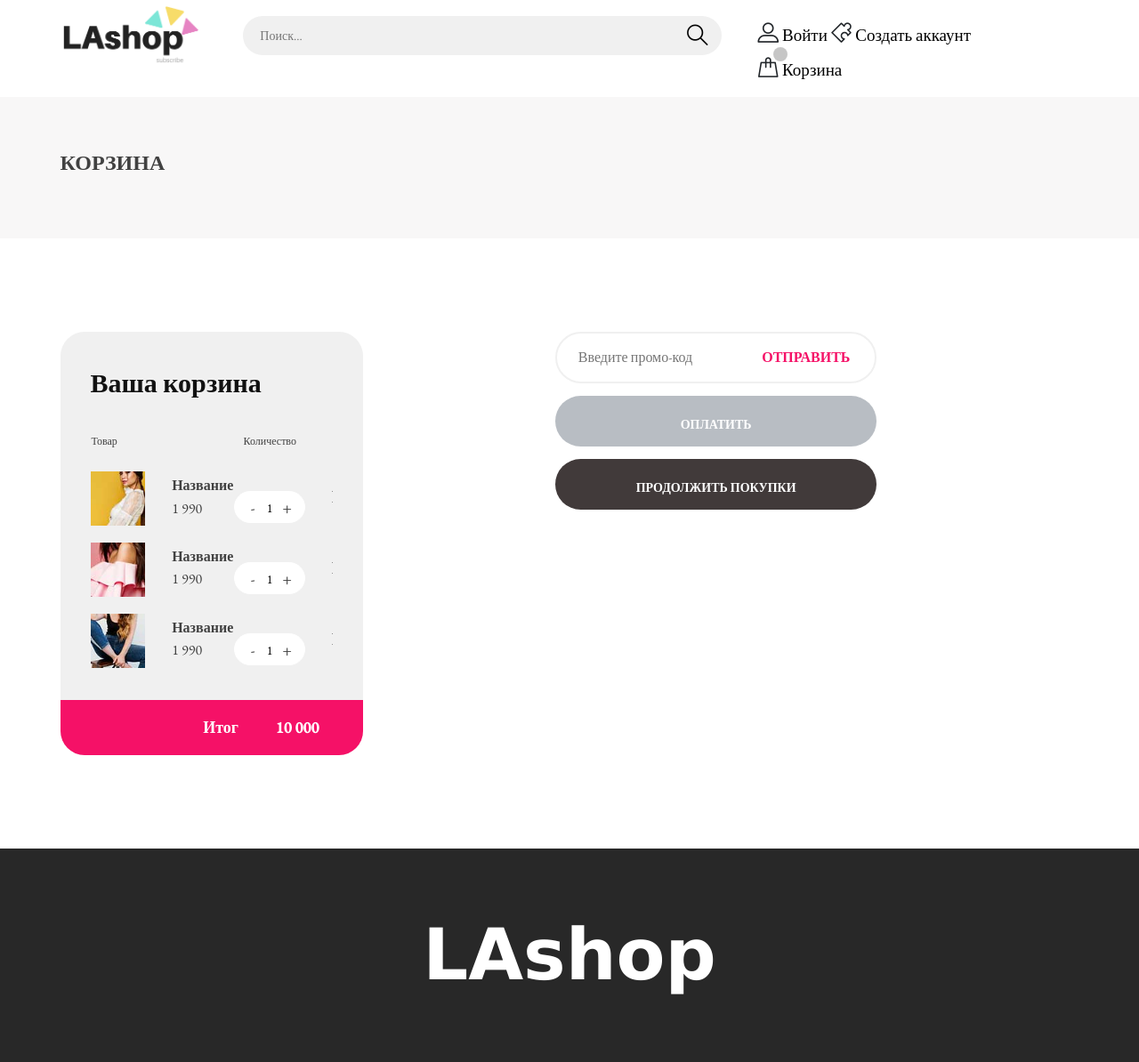
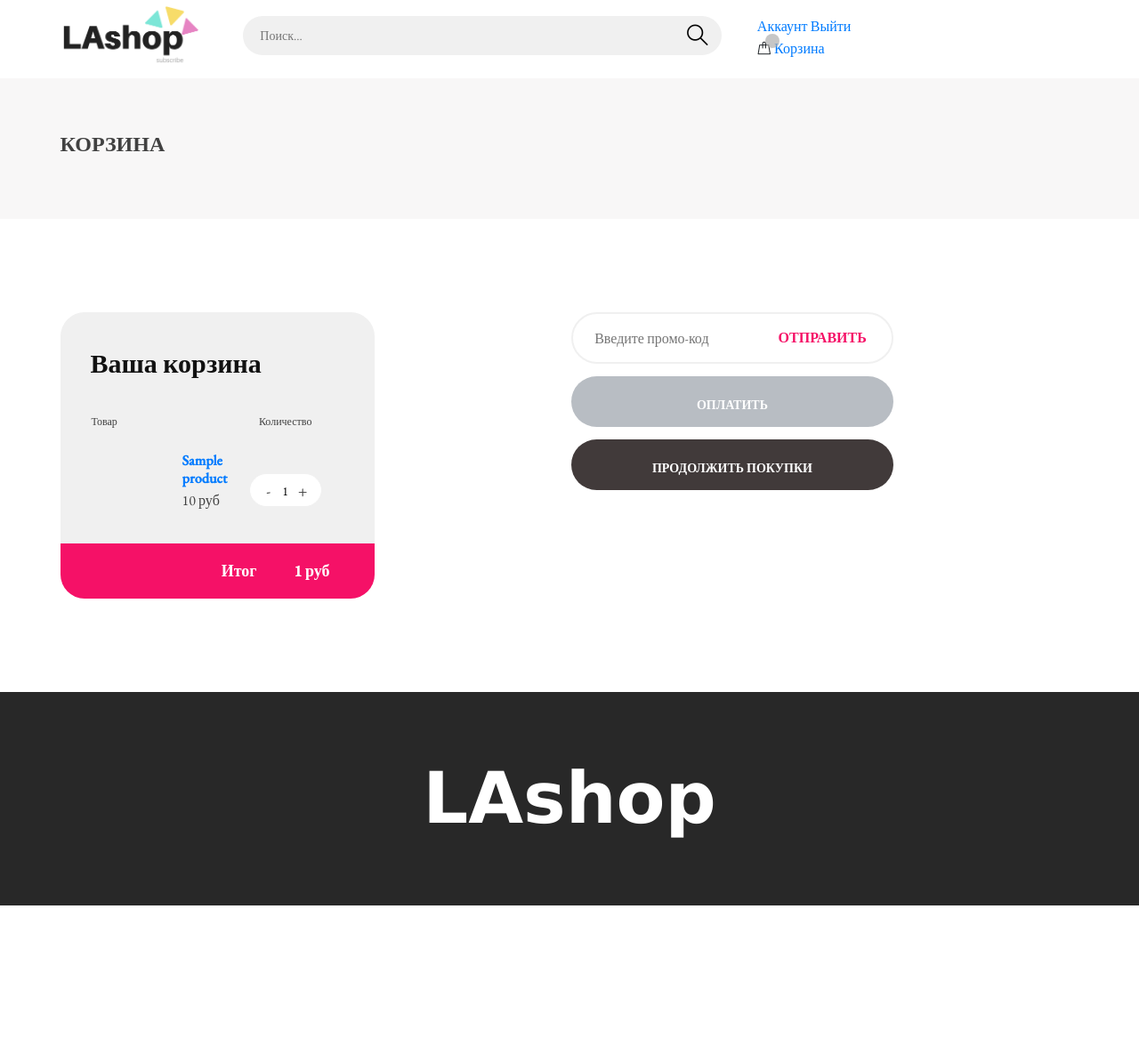
Before and after one commit to badygova/Shop, a PHP site: template views/cart.php in a window 1280 px wide. Shown: the whole page at 89% size. After the commit the page ends 1018 px from the top, so only its background shows below. Run offline with PHP 8.4, Linux system fonts and the light colour scheme; the template is opened without the code that fills it: most values are stand-ins (such as "Sample title", 1, 10 or a date in 2020); data that the repository does not hold is empty; some libraries are stand-ins or nearby versions.

Commit message:
fix registration

```diff
--- a/controllers/CartController.php
+++ b/controllers/CartController.php
@@ -121,7 +121,7 @@
                 if ($result) {
                     // Если заказ успешно сохранен
                     // Оповещаем администратора о новом заказе по почте
-                    $adminEmail = 'php.start@mail.ru';
+                    $adminEmail = 'abadygova17@gmail.com';
                     $message = '<a href="http://digital-mafia.net/admin/orders">Список заказов</a>';
                     $subject = 'Новый заказ!';
                     mail($adminEmail, $subject, $message);
@@ -131,7 +131,7 @@
             }
         }
         // Подключаем вид
-        require_once(__DIR__ . '../views/cart/checkout.php');
+        require_once(__DIR__ . '../views/checkout.php');
         return true;
     }
 }
--- a/controllers/UserController.php
+++ b/controllers/UserController.php
@@ -94,12 +94,12 @@
     public function actionLogout()
     {
         // Стартуем сессию
-        session_start();
+        //session_start();
 
         // Удаляем информацию о пользователе из сессии
         unset($_SESSION["user"]);
 
         // Перенаправляем пользователя на главную страницу
-        header("Location: /");
+        header("Location: /catalog");
     }
 }
--- a/template/js/index.js
+++ b/template/js/index.js
@@ -1,5 +1,5 @@
 //modal
-$(".sign_in").click(function (event) {
+/*$(".sign_in").click(function (event) {
     event.preventDefault();
     modalOpen(`<form class="modal-form" action="signIn.php" method="post">
     <h1 class="form__title">Вход</h1>
@@ -52,4 +52,4 @@
             .animate({opacity: 1, top: "35%"}, 200);
     });
     $("#modal_content").html(content);
-}
+}*/
--- a/template/js/main.js
+++ b/template/js/main.js
@@ -9,14 +9,14 @@
 'use strict';
 
 
-$(window).on('load', function() {
+/*$(window).on('load', function() {
 	/*------------------
 		Preloder
 	--------------------*/
-	$(".loader").fadeOut();
+	/*$(".loader").fadeOut();
 	$("#preloder").delay(400).fadeOut("slow");
 
-});
+});*/
 
 (function($) {
 	/*------------------
--- a/views/cart.php
+++ b/views/cart.php
@@ -27,12 +27,15 @@
                             </tr>
                             </thead>
                             <tbody>
+                            <?php foreach ($products as $product): ?>
                             <tr>
                                 <td class="product-col">
-                                    <img src="../template/img/cart/1.jpg" alt="">
+                                    <img src="<?php echo Product::getImage($product['id']); ?>" alt="" />
                                     <div class="pc-title">
-                                        <h4>Название</h4>
-                                        <p>1 990</p>
+                                        <h4> <a href="/product/<?php echo $product['id'];?>">
+                                                <?php echo $product['name'];?>
+                                            </a></h4>
+                                        <p><?php echo $product['price'];?> руб</p>
                                     </div>
                                 </td>
                                 <td class="quy-col">
@@ -43,49 +46,15 @@
                                     </div>
                                 </td>
                                 <td class="size-col"><h4>Размер M</h4></td>
-                                <td class="total-col"><h4>1 990</h4></td>
+                                <td class="total-col"><h4><?php echo $product['price'];?></h4></td>
                             </tr>
                             <tr>
-                                <td class="product-col">
-                                    <img src="../template/img/cart/2.jpg" alt="">
-                                    <div class="pc-title">
-                                        <h4>Название</h4>
-                                        <p>1 990</p>
-                                    </div>
-                                </td>
-                                <td class="quy-col">
-                                    <div class="quantity">
-                                        <div class="pro-qty">
-                                            <input type="text" value="1">
-                                        </div>
-                                    </div>
-                                </td>
-                                <td class="size-col"><h4>Размер M</h4></td>
-                                <td class="total-col"><h4>1 990</h4></td>
-                            </tr>
-                            <tr>
-                                <td class="product-col">
-                                    <img src="../template/img/cart/3.jpg" alt="">
-                                    <div class="pc-title">
-                                        <h4>Название</h4>
-                                        <p>1 990</p>
-                                    </div>
-                                </td>
-                                <td class="quy-col">
-                                    <div class="quantity">
-                                        <div class="pro-qty">
-                                            <input type="text" value="1">
-                                        </div>
-                                    </div>
-                                </td>
-                                <td class="size-col"><h4>Размер M</h4></td>
-                                <td class="total-col"><h4>1 990</h4></td>
-                            </tr>
+                                <?php endforeach; ?>
                             </tbody>
                         </table>
                     </div>
                     <div class="total-cost">
-                        <h6>Итог <span>10 000</span></h6>
+                        <h6>Итог <span><?php echo $totalPrice;?> руб</span></h6>
                     </div>
                 </div>
             </div>
--- a/views/category.php
+++ b/views/category.php
@@ -2,7 +2,7 @@
 <!-- Page info -->
 <div class="page-top-info">
     <div class="container">
-        <h4>Название категории</h4>
+        <h4><?php echo categoryItem['name'];?></h4>
     </div>
 </div>
 <!-- Page info end -->
--- a/views/layouts/footer.php
+++ b/views/layouts/footer.php
@@ -17,6 +17,6 @@
 <script src="../template/js/jquery.zoom.min.js"></script>
 <script src="../template/js/jquery-ui.min.js"></script>
 <script src="../template/js/main.js"></script>
-<script src="../template/js/index.js"></script>
+<!--<script src="../template/js/index.js"></script>-->
 </body>
 </html>
--- a/views/layouts/header.php
+++ b/views/layouts/header.php
@@ -19,7 +19,7 @@
     <link rel="stylesheet" href="../../template/css/owl.carousel.min.css"/>
     <link rel="stylesheet" href="../../template/css/animate.css"/>
     <link rel="stylesheet" href="../../template/css/style.css"/>
-    <link rel="stylesheet" href="../../template/css/form.css"/>
+   <!--<link rel="stylesheet" href="../../template/css/form.css"/>-->
 
     <!--[if lt IE 9]>
     <script src="https://oss.maxcdn.com/html5shiv/3.7.2/html5shiv.min.js"></script>
@@ -29,9 +29,9 @@
 </head>
 <body>
 <!-- Page Preloder -->
-<div id="preloder">
+<!--<div id="preloder">
     <div class="loader"></div>
-</div>
+</div>-->
 
 <!-- Header section -->
 <header class="header-section">
@@ -52,19 +52,28 @@
                 </div>
                 <div class="col-xl-4 col-lg-5">
                     <div class="user-panel">
-                        <div class="up-item">
+                        <!--<div class="up-item">
                             <i class="flaticon-profile"></i>
                             <a href="#" class="sign_in">Войти</a>
                             <i class="flaticon-puzzle"></i>
                             <a href="#" class="sign_up">Создать аккаунт</a>
+                        </div>-->
+
+                        <?php if (User::isGuest()): ?>
+                        <div class="up-item">
+                            <i class="flaticon-profile"></i>
+                            <a href="../user/login/" class="sign_in">Войти</a>
+                        <?php else: ?>
+                            <a href="../cabinet/" >Аккаунт</a>
+                            <a href="../user/logout/">Выйти</a>
                         </div>
-
+                        <?php endif; ?>
                         <div class="up-item">
                             <div class="shopping-card">
                                 <i class="flaticon-bag"></i>
                                 <span id="cart-count"><?php echo Cart::countItems(); ?></span>
                             </div>
-                            <a href="/cart/">Корзина</>
+                            <a href="">Корзина</>
                         </div>
                     </div>
                 </div>
--- a/views/signIn.php
+++ b/views/signIn.php
@@ -1,5 +1,5 @@
-<?php
-require "db.php";
+
+/*require "db.php";
 
 $data = $_POST;
 if( isset($data['email'])&&isset($data['password'])) {
@@ -22,4 +22,4 @@
         //TODO: выводить ошибки
 //        echo '<div style="color: red;">'.array_shift($errors).'</div><hr>';
     }
-}
+}*/
--- a/views/signUp.php
+++ b/views/signUp.php
@@ -1,5 +1,5 @@
-<?php
-require "db.php";
+
+/*require "db.php";
 require "index.php";
 
 $data = $_POST;
@@ -30,4 +30,4 @@
         //TODO: выводить ошибки
         // echo '<div style="color: red;">' . array_shift($errors) . '</div><hr>';
     }
-}
+}*/
```
Also changed, not shown: config/routes.php (+5 -5 lines), models/User.php (+7 -8 lines), views/product.php (+13 -13 lines).
